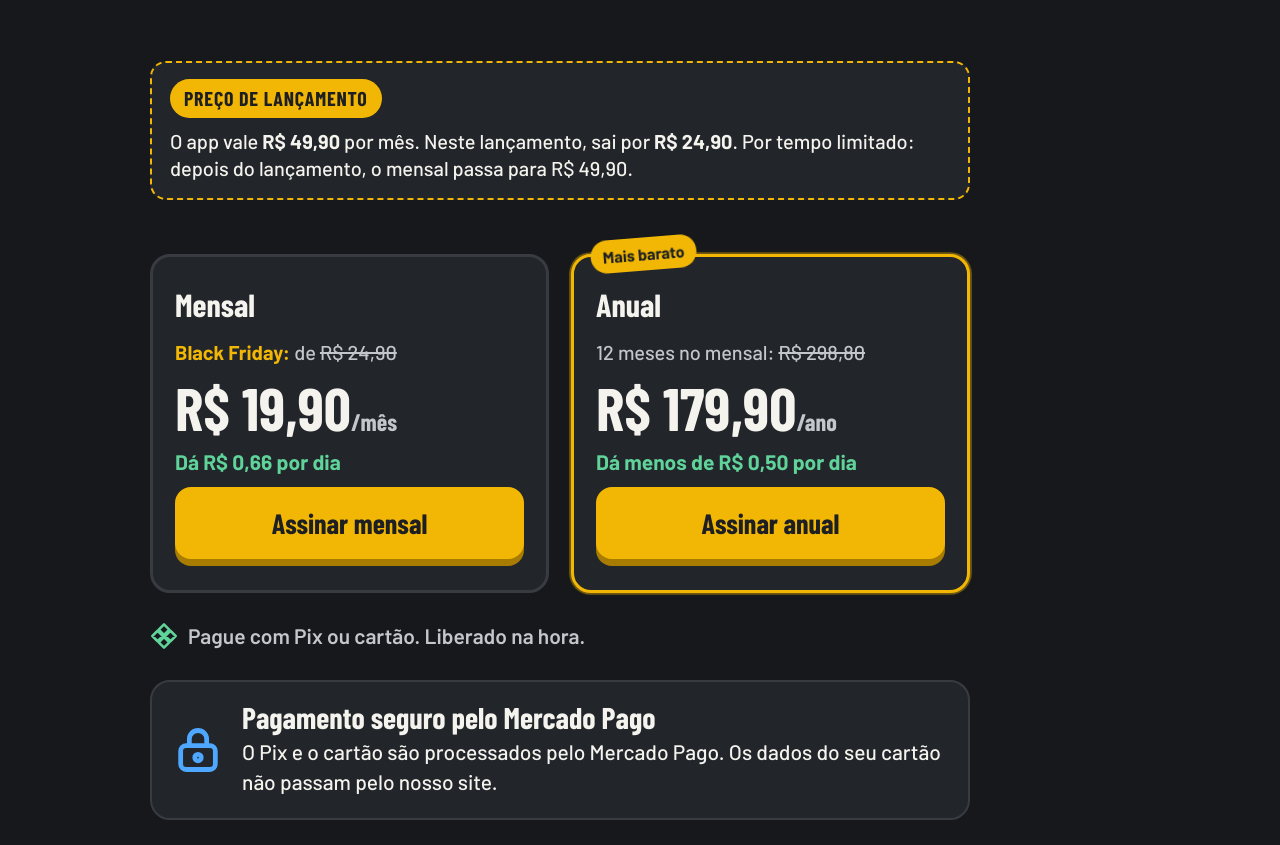
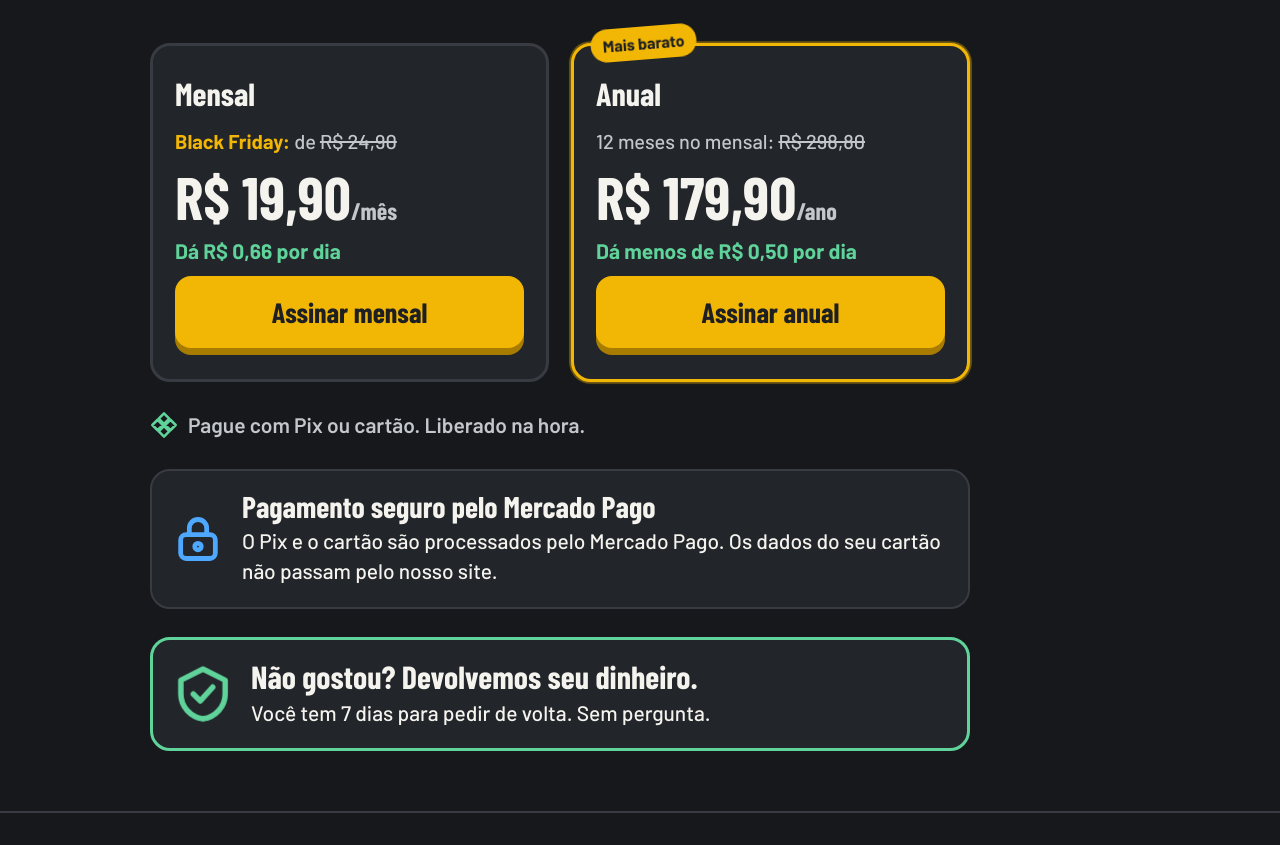
Before and after one commit to rafaeldisconzi-ralf1/diario-de-bordo, a plain HTML site: page assinar/index.html in a window 1280 px wide. Shown: the part 4019-4864 px from the top of the page. Drawn offline with nearby package versions, Linux system fonts and the light colour scheme; no server answers; a web font is replaced by a local one.

Commit message:
Página de vendas: tira o quadro de preço de lançamento (R$ 49,90)
Co-Authored-By: Claude Opus 5.5 <noreply@anthropic.com>
Claude-Session: https://claude.ai/code/session_01NoyFaDqY1sV2RXwqAc5Mhu

```diff
--- a/assinar/index.html
+++ b/assinar/index.html
@@ -371,11 +371,10 @@ fbq('init','2259208501675823');fbq('track','PageView');})();
 <section class="faixa bloco" id="preco"><div class="miolo">
   <h2>Menos de <span class="amarelo">1 real</span> por dia</h2>
   <div class="bf" id="bf" hidden><span class="bf-tag">Black Friday</span><p>Plano mensal de <s>R$ 24,90</s> por <b style="white-space:nowrap">R$ 19,90</b>. Só até segunda, 30/11, às 23h59.</p><span class="relogio" id="bf-relogio" aria-live="off"></span></div>
-  <div class="lanc surge"><span class="lanc-tag">Preço de lançamento</span><p>O app vale <b style="white-space:nowrap">R$ 49,90</b> por mês. Neste lançamento, sai por <b style="white-space:nowrap">R$ 24,90</b>. Por tempo limitado: depois do lançamento, o mensal passa para <span style="white-space:nowrap">R$ 49,90</span>.</p></div>
   <div class="planos">
     <div class="plano surge">
       <span class="nome">Mensal</span>
-      <span class="de" id="m-de">Depois do lançamento: <s>R$ 49,90</s></span>
+      <span class="de" id="m-de">Sem fidelidade. Pague mês a mês.</span>
       <span class="valor" id="m-valor">R$ 24,90<small>/mês</small></span>
       <span class="dia" id="m-dia">Dá R$ 0,83 por dia</span>
       <a class="btn" href="/nuvem/" data-plano="mensal">Assinar mensal</a>
```
Also changed, not shown: 2 other files.
